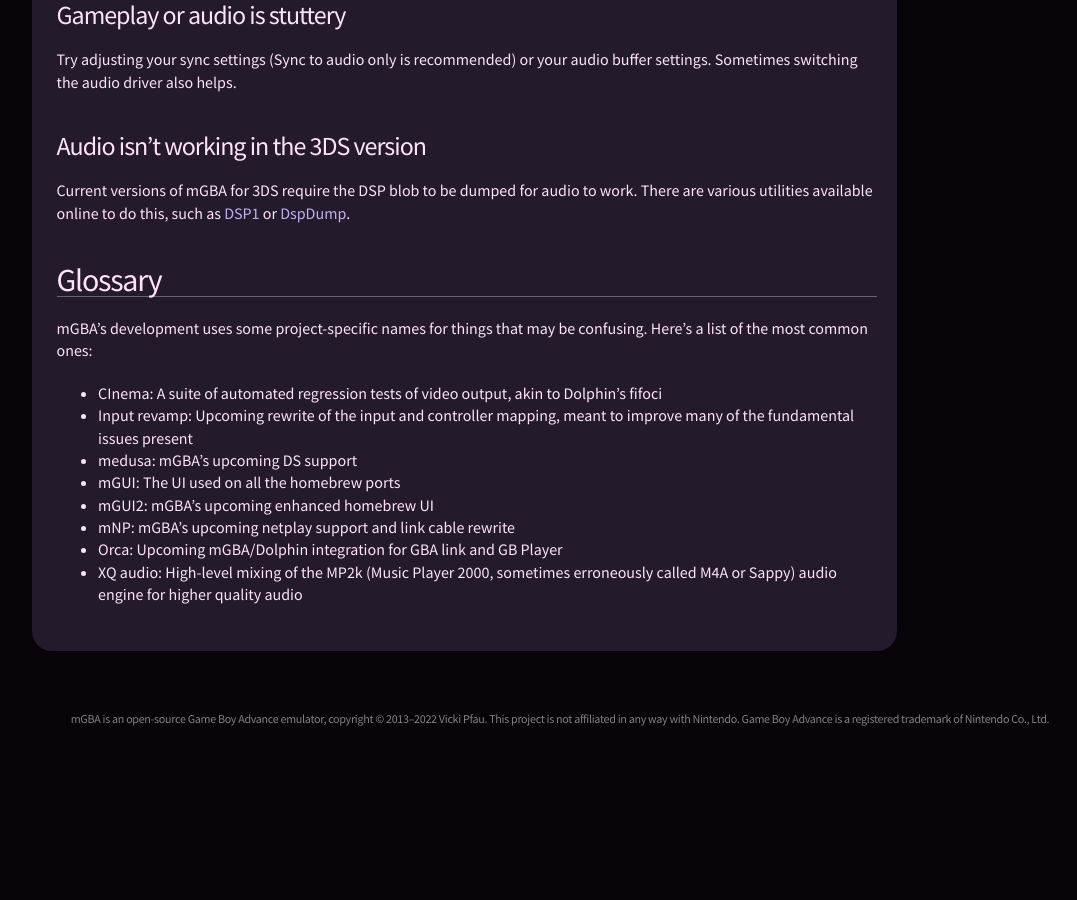
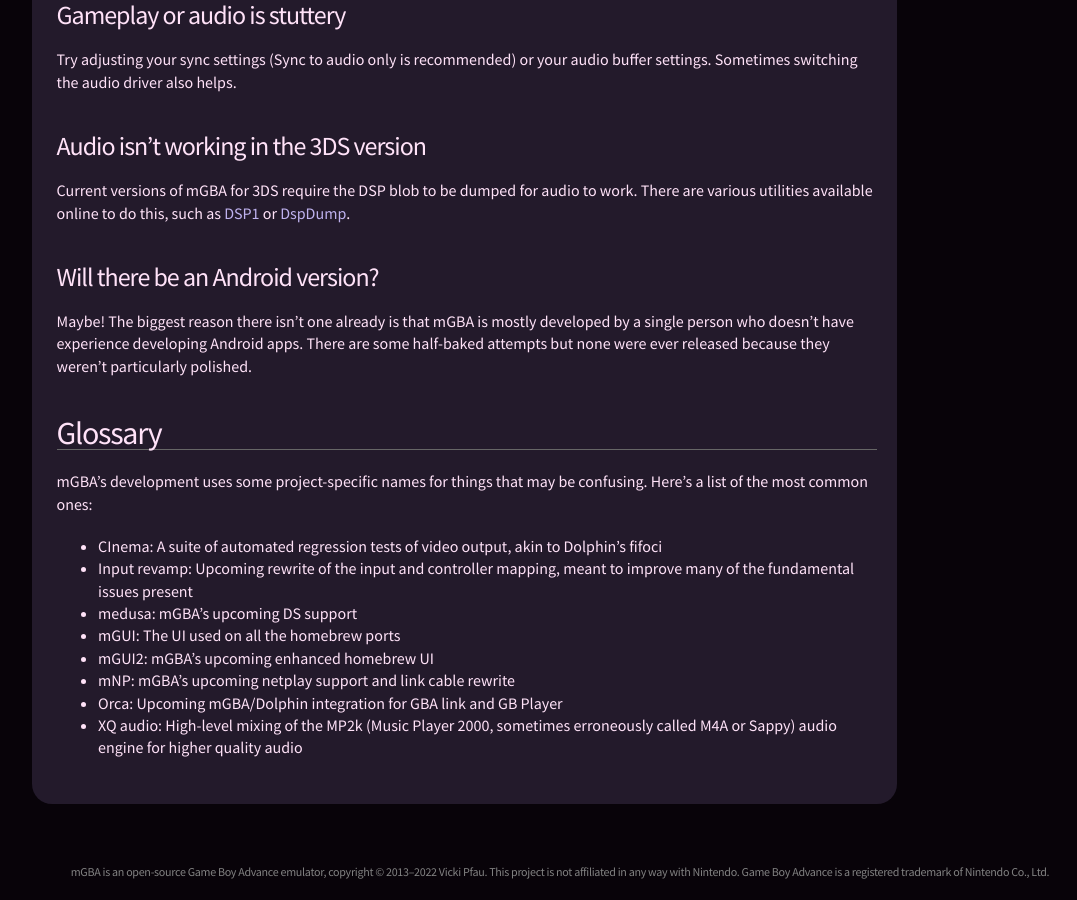
Before and after one commit to mgba-emu/www, a Jekyll site: the page built from faq.markdown, in a window 1280 px wide and 900 px high, scrolled down 3081 px. Shown: the whole window, without its empty margins (80-1157 px from the left). Built offline with Jekyll 4.4.1, drawn with Linux system fonts in a browser that asks for light colours; the table of contents is made by our own code; before the commit the page ends 3852 px from its top, so only the background shows below that; some of the changed text lies outside the part shown.

Commit message:
Update FAQs

```diff
--- a/faq.markdown
+++ b/faq.markdown
@@ -112,6 +112,10 @@
 
 Current versions of mGBA for 3DS require the DSP blob to be dumped for audio to work. There are various utilities available online to do this, such as [DSP1](https://github.com/zoogie/DSP1/releases/latest) or [DspDump](https://github.com/Cruel/DspDump/releases/latest).
 
+### Will there be an Android version?
+
+Maybe! The biggest reason there isn't one already is that mGBA is mostly developed by a single person who doesn't have experience developing Android apps. There are some half-baked attempts but none were ever released because they weren't particularly polished.
+
 ## Glossary
 
 mGBA's development uses some project-specific names for things that may be confusing. Here's a list of the most common ones:
```
